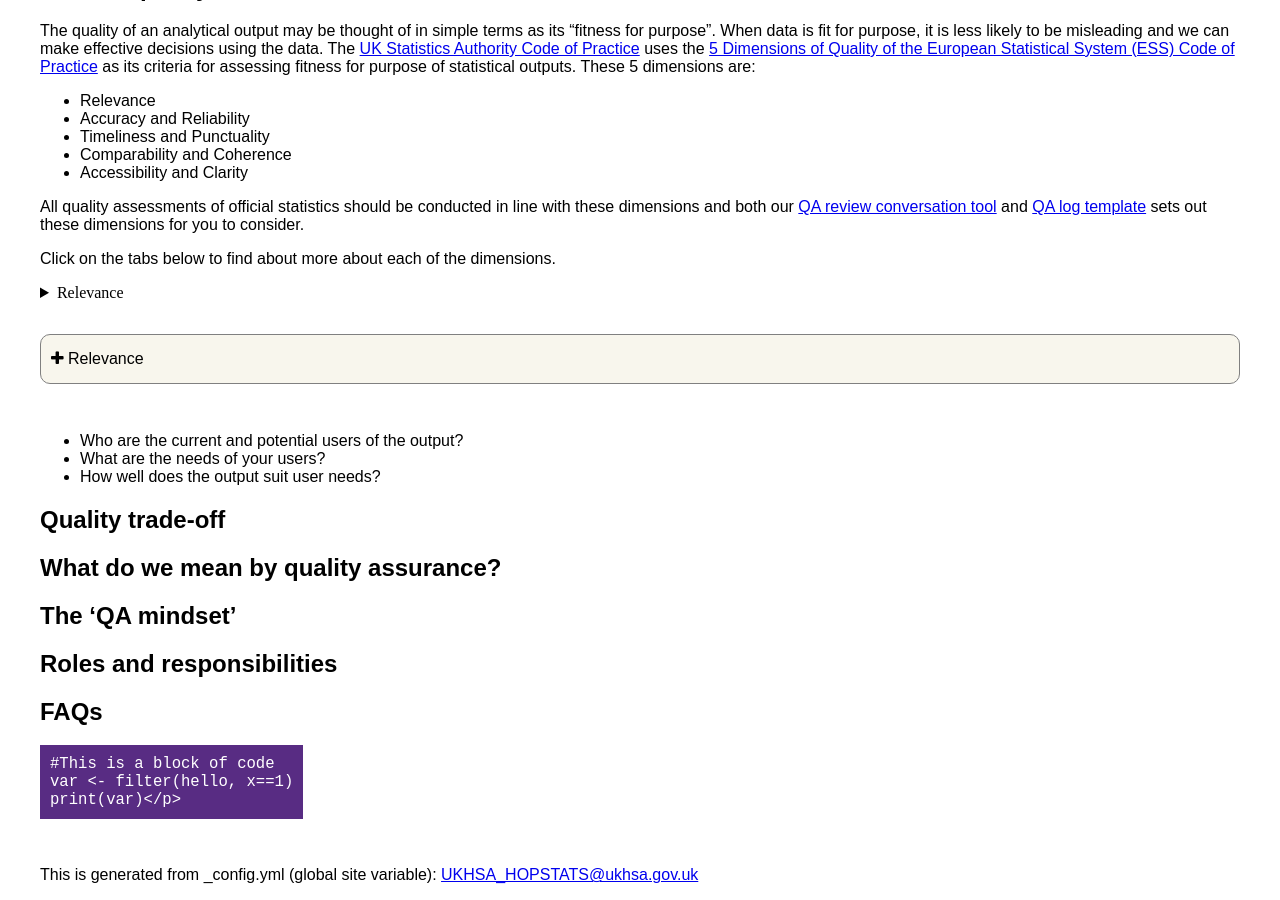
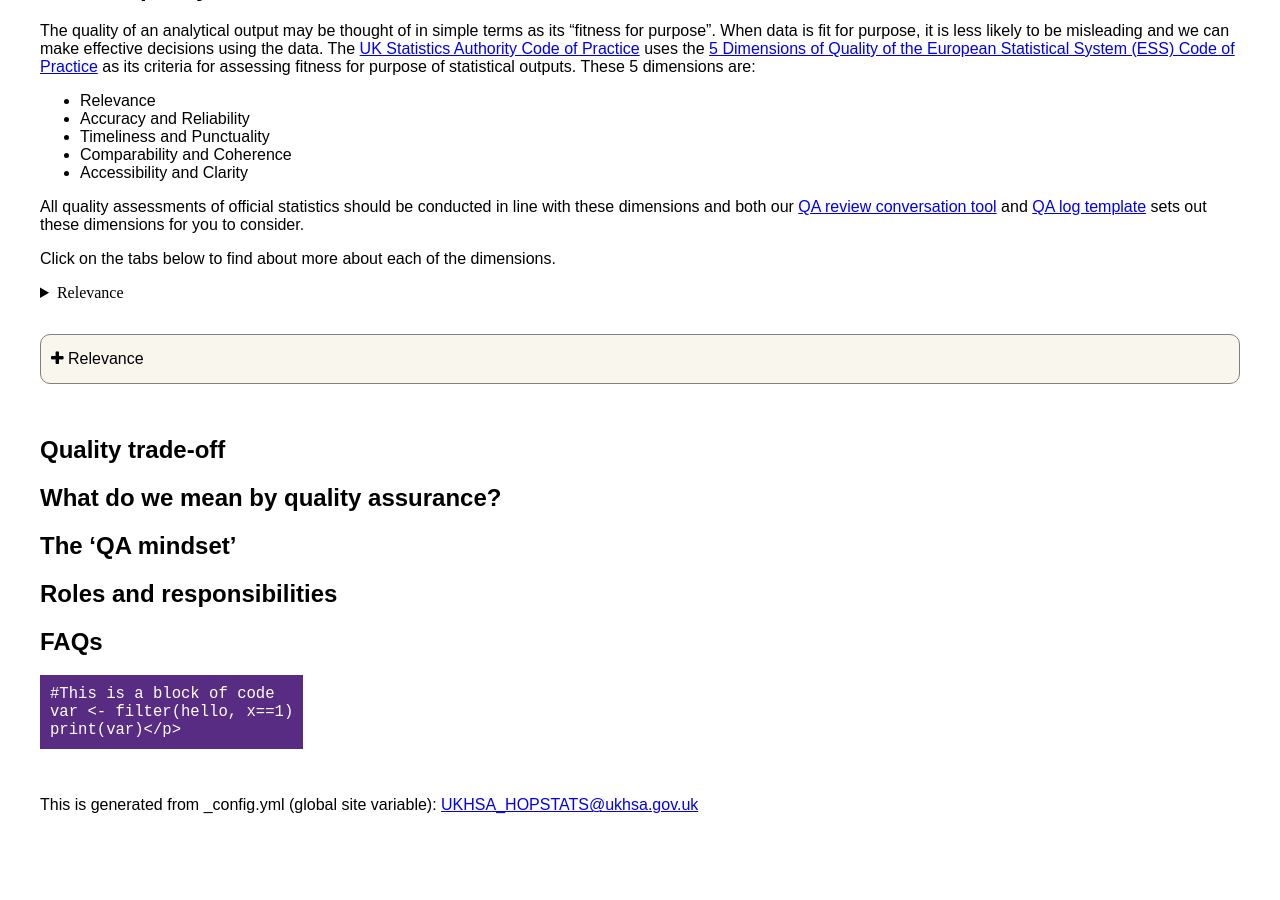
Before and after one commit to BenCuff/github-pages-test, a Jekyll site: the page built from docs/quality-assurance.md, in a window 1280 px wide and 900 px high, scrolled down 572 px. Built offline with Jekyll 4.4.1, drawn with Linux system fonts in a browser that asks for light colours; after the commit the page ends 1402 px from its top, so only the background shows below that.

Commit message:
Expandable headings

```diff
--- a/docs/assets/styles.css
+++ b/docs/assets/styles.css
@@ -14,6 +14,7 @@
   font-family: sans-serif;
   margin-top: 0;
   margin-bottom: 0;
+
   padding-top: 10px;
   font-size: 20pt;
   color: white;
--- a/docs/quality-assurance.md
+++ b/docs/quality-assurance.md
@@ -41,12 +41,12 @@
 <button id="expanded-header-1" aria-controls="expanded-content-1" aria-expanded="false" class="expandable-header">
   Relevance
 </button>
+
+<div id="expanded-content-1" class="expandable-contents" aria-hidden="true">
+  <p>
 - Who are the current and potential users of the output?
 - What are the needs of your users?
 - How well does the output suit user needs?
-<div id="expanded-content-1" class="expandable-contents" aria-hidden="true">
-  <p>
-
   </p>
 </div>
 
```
